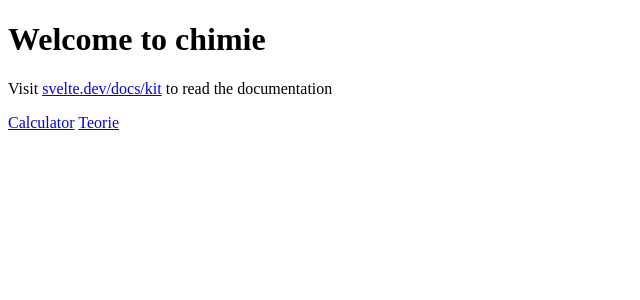
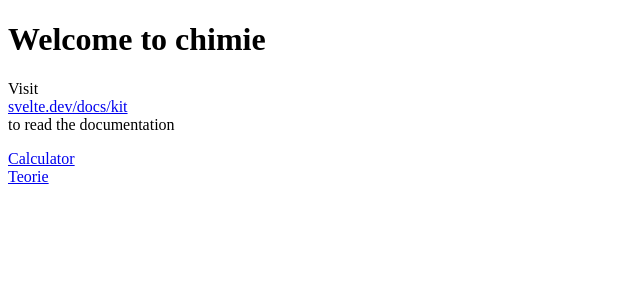
Before and after one commit to MonsieurLazar/termochimie-efect-termic, a SvelteKit app: page / in a window 1280 px wide. Shown: the top 300 px of the page, without its empty margins (0-640 px from the left). Built offline with nearby package versions, Linux system fonts and the light colour scheme.

Commit message:
styled links

```diff
--- a/src/routes/+page.svelte
+++ b/src/routes/+page.svelte
@@ -1,4 +1,13 @@
 <h1>Welcome to chimie</h1>
-<p>Visit <a href="https://svelte.dev/docs/kit">svelte.dev/docs/kit</a> to read the documentation</p>
+<p>
+  Visit <a href="https://svelte.dev/docs/kit">svelte.dev/docs/kit</a>
+   to read the documentation
+</p>
 <a href="/calculator">Calculator</a>
 <a href="/teorie">Teorie</a>
+
+<style>
+  a {
+    display: block;
+  }
+</style>
```
